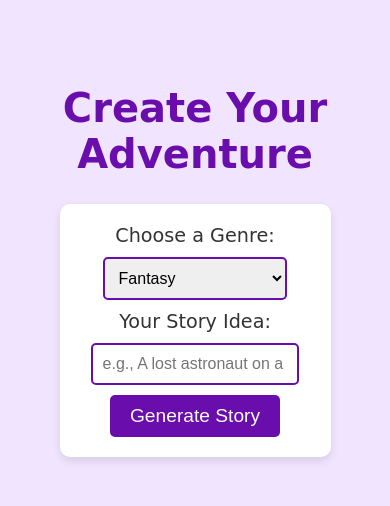
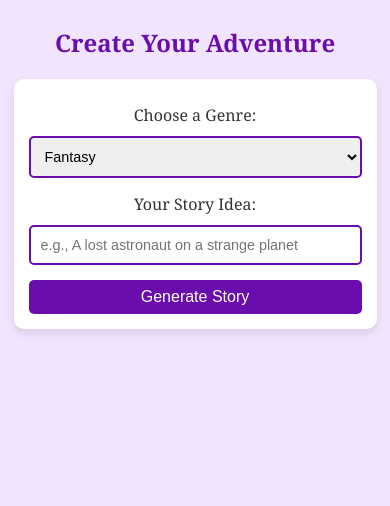
Before and after one commit to zml1997-stl/StoryPathAI, a FastAPI app: page /generate in a window 390 px wide. Shown: the top 506 px of the page. Run offline with FastAPI, Linux system fonts and the light colour scheme.

Commit message:
Update generate.html

```diff
--- a/templates/generate.html
+++ b/templates/generate.html
@@ -2,36 +2,43 @@
 <html lang="en">
 <head>
     <meta charset="UTF-8">
+    <meta name="viewport" content="width=device-width, initial-scale=1.0">
     <title>StoryPath - Generate Your Story</title>
     <style>
         body {
-            font-family: 'Comic Sans MS', Arial, sans-serif;
+            font-family: 'Georgia', serif;
             background-color: #f0e4ff;
             text-align: center;
-            padding: 50px;
+            padding: 20px;
+            margin: 0;
         }
         h1 {
             color: #6a0dad;
-            font-size: 2.5em;
+            font-size: 2em;
+            margin-bottom: 20px;
         }
         form {
             background-color: #fff;
             padding: 20px;
             border-radius: 10px;
-            display: inline-block;
+            max-width: 90%;
+            margin: 0 auto;
             box-shadow: 0 4px 8px rgba(0,0,0,0.1);
         }
         label {
             font-size: 1.2em;
             color: #333;
+            display: block;
+            margin: 10px 0 5px;
         }
         select, input[type="text"] {
-            width: 80%;
+            width: 100%;
             padding: 10px;
-            margin: 10px 0;
+            margin: 5px 0;
             border: 2px solid #6a0dad;
             border-radius: 5px;
             font-size: 1em;
+            box-sizing: border-box;
         }
         button {
             background-color: #6a0dad;
@@ -41,6 +48,8 @@
             border-radius: 5px;
             font-size: 1.2em;
             cursor: pointer;
+            width: 100%;
+            margin-top: 10px;
         }
         button:hover {
             background-color: #8a2be2;
@@ -48,21 +57,43 @@
         .error {
             color: #ff4500;
             font-size: 1.1em;
+            margin-top: 10px;
+        }
+        @media (max-width: 600px) {
+            body {
+                padding: 10px;
+            }
+            h1 {
+                font-size: 1.5em;
+            }
+            form {
+                padding: 15px;
+            }
+            label {
+                font-size: 1em;
+            }
+            select, input[type="text"] {
+                font-size: 0.9em;
+            }
+            button {
+                font-size: 1em;
+                padding: 8px;
+            }
         }
     </style>
 </head>
 <body>
     <h1>Create Your Adventure</h1>
     <form method="post" action="/generate">
-        <label for="genre">Choose a Genre:</label><br>
+        <label for="genre">Choose a Genre:</label>
         <select name="genre" id="genre">
             <option value="fantasy">Fantasy</option>
             <option value="sci-fi">Sci-Fi</option>
             <option value="horror">Horror</option>
             <option value="mystery">Mystery</option>
-        </select><br>
-        <label for="prompt">Your Story Idea:</label><br>
-        <input type="text" name="prompt" id="prompt" placeholder="e.g., A lost astronaut on a strange planet" required><br>
+        </select>
+        <label for="prompt">Your Story Idea:</label>
+        <input type="text" name="prompt" id="prompt" placeholder="e.g., A lost astronaut on a strange planet" required>
         <button type="submit">Generate Story</button>
     </form>
     {% if error %}
```
